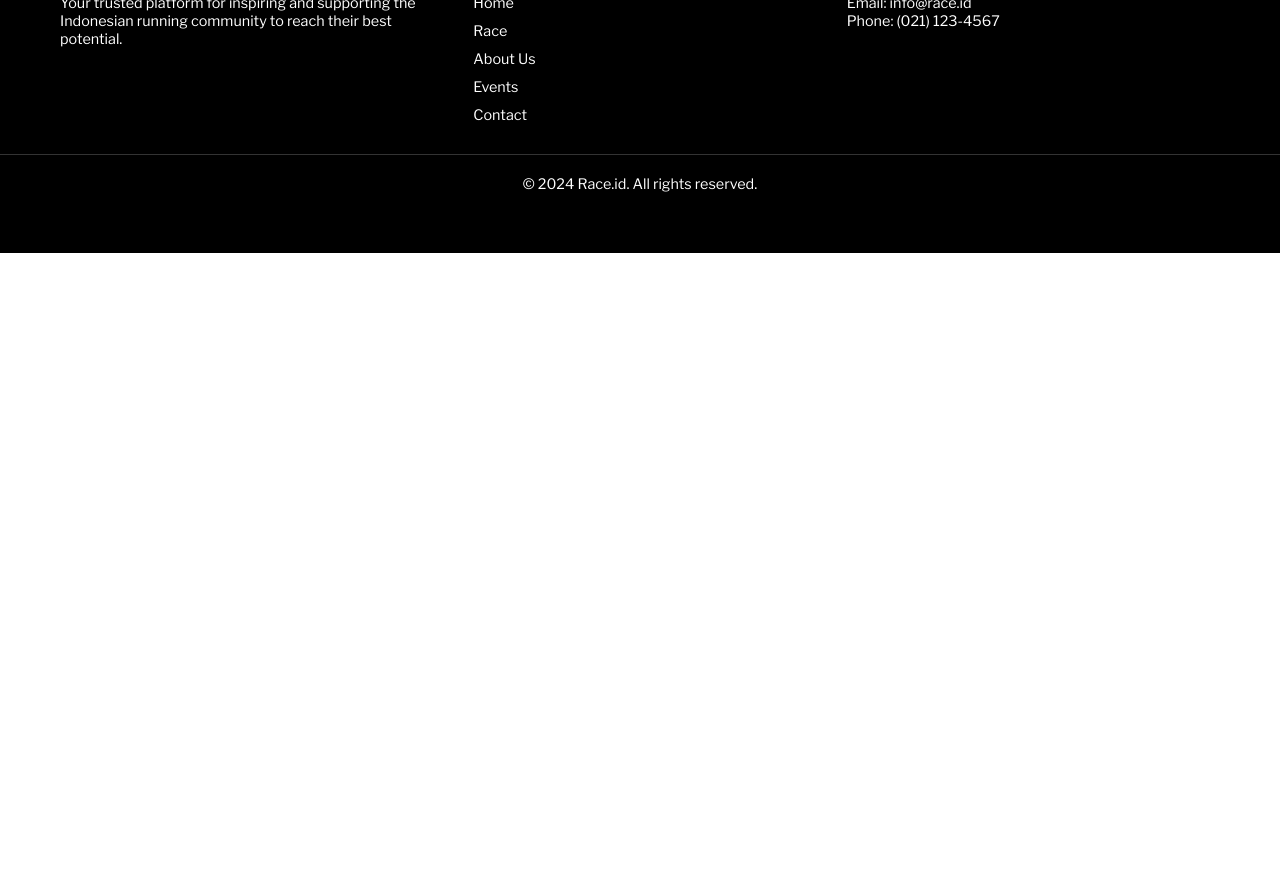
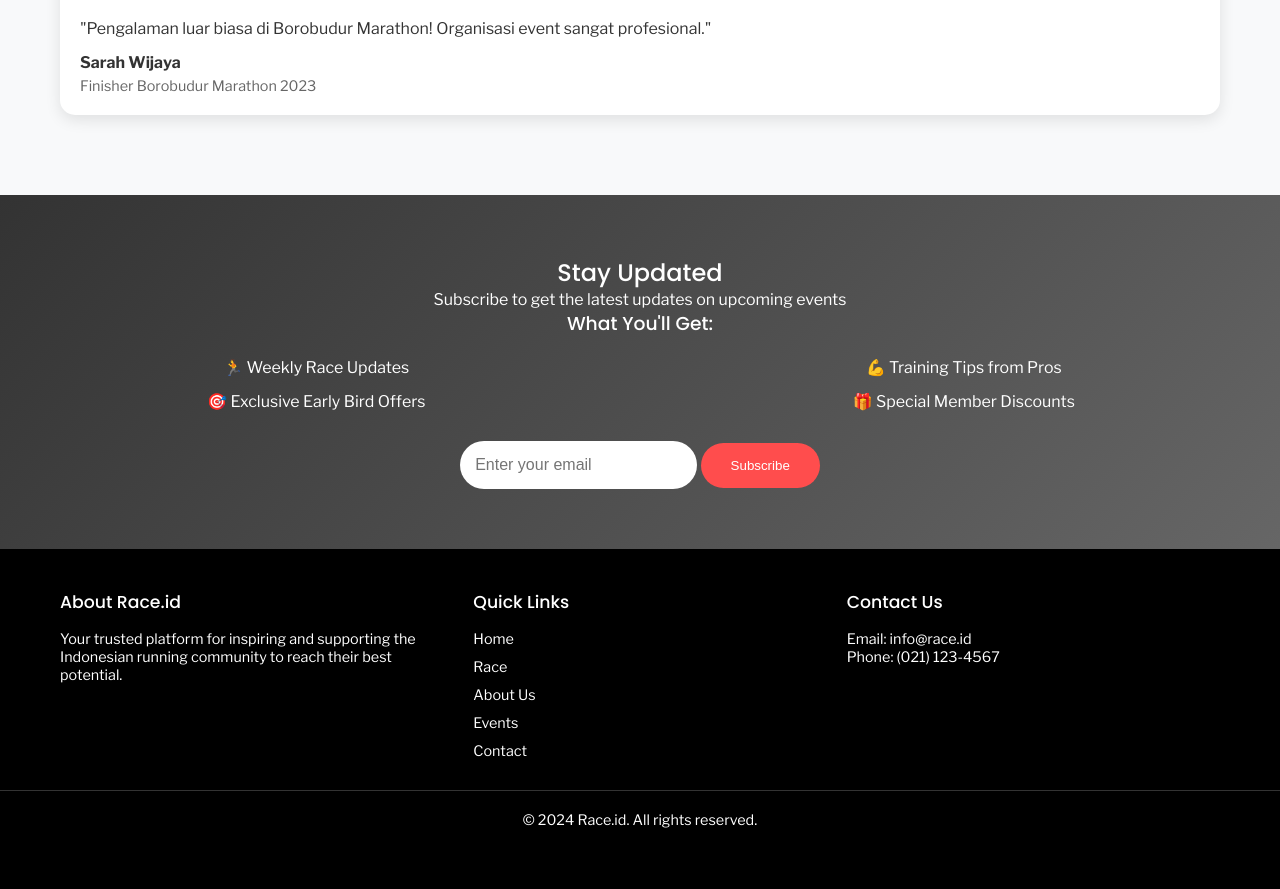
Before and after one commit to AutisticKao/Race-id-experimental-test, a PHP site: page /home.php in a window 1280 px wide. Shown: the part 1577-2466 px from the top of the page. Before the commit the page ends 1830 px from the top, so only its background shows below. Run offline with PHP 8.4, Linux system fonts and the light colour scheme.

Commit message:
Update home.php

```diff
--- a/home.php
+++ b/home.php
@@ -232,6 +232,60 @@
             margin-bottom: 10px;
         }
 
+        /* Testimonials Styles */
+        .testimonials {
+            padding: 80px 0;
+            background: #f8f9fa;
+        }
+
+        .testimonials-grid {
+            display: grid;
+            grid-template-columns: repeat(auto-fit, minmax(300px, 1fr));
+            gap: 30px;
+            max-width: 1200px;
+            margin: 0 auto;
+            padding: 0 20px;
+        }
+
+        .testimonial-card {
+            background: white;
+            border-radius: 15px;
+            overflow: hidden;
+            box-shadow: 0 5px 15px rgba(0,0,0,0.1);
+            transition: transform 0.3s ease;
+        }
+
+        .testimonial-card:hover {
+            transform: translateY(-5px);
+        }
+
+        .runner-photo {
+            width: 100%;
+            height: 200px;
+            object-fit: cover;
+        }
+
+        .testimonial-content {
+            padding: 20px;
+        }
+
+        .runner-info {
+            margin-top: 15px;
+            display: flex;
+            flex-direction: column;
+            gap: 5px;
+        }
+
+        .runner-info strong {
+            color: #333;
+        }
+
+        .runner-info span {
+            color: #666;
+            font-size: 0.9em;
+        }
+
+
         /* Newsletter */
         .newsletter-section {
             background: linear-gradient(135deg, #333, #666);
@@ -240,14 +294,28 @@
             text-align: center;
         }
 
-        .newsletter-form {
-            max-width: 500px;
+        .newsletter-preview {
+            max-width: 800px;
             margin: 30px auto;
-            display: flex;
-            gap: 10px;
+            background: rgba(255, 255, 255, 0.1);
+            border-radius: 15px;
+            padding: 30px;
         }
 
-        .newsletter-input {
+        .preview-content {
+            margin-bottom: 30px;
+        }
+
+        .preview-content ul {
+            list-style: none;
+            padding: 0;
+            display: grid;
+            grid-template-columns: repeat(2, 1fr);
+            gap: 15px;
+            margin: 20px 0;
+        }
+
+        .newsletter-form input {
             flex: 1;
             padding: 15px;
             border: none;
@@ -255,7 +323,7 @@
             font-size: 1em;
         }
 
-        .newsletter-button {
+        .newsletter-form button {
             padding: 15px 30px;
             background: #ff4d4d;
             color: white;
@@ -265,10 +333,11 @@
             transition: all 0.3s ease;
         }
 
-        .newsletter-button:hover {
+        .newsletter-form button:hover {
             background: #ff3333;
             transform: translateY(-2px);
         }
+
 
         @media (max-width: 768px) {
             .stats-container {
@@ -287,6 +356,7 @@
 </head>
 <body>
 <div class="page-content">
+
         <!-- Hero Banner -->
         <section class="hero-banner">
             <div class="banner-slider">
@@ -372,11 +442,37 @@
             </div>
         </section>
 
+        <section class="testimonials">
+                    <h2 class="section-title">Runner Stories</h2>
+                        <div class="testimonials-grid">
+                        <div class="testimonial-card">
+                        <img src="images/runners/runner1.jpg" alt="Runner" class="runner-photo">
+                        <div class="testimonial-content">
+                            <p>"Pengalaman luar biasa di Borobudur Marathon! Organisasi event sangat profesional."</p>
+                        <div class="runner-info">
+                            <strong>Sarah Wijaya</strong>
+                            <span>Finisher Borobudur Marathon 2023</span>
+                        </div>
+                    </div>
+                </div>
+            </div>
+        </section>
+
+
         <!-- Newsletter -->
         <section class="newsletter-section">
             <h2>Stay Updated</h2>
             <p>Subscribe to get the latest updates on upcoming events</p>
             <form class="newsletter-form">
+        <div class="preview-content">
+            <h3>What You'll Get:</h3>
+            <ul>
+                <li>🏃 Weekly Race Updates</li>
+                <li>💪 Training Tips from Pros</li>
+                <li>🎯 Exclusive Early Bird Offers</li>
+                <li>🎁 Special Member Discounts</li>
+            </ul>
+        </div>
                 <input type="email" class="newsletter-input" placeholder="Enter your email">
                 <button type="submit" class="newsletter-button">Subscribe</button>
             </form>
@@ -467,6 +563,58 @@ document.addEventListener('DOMContentLoaded', function() {
     counters.forEach(counter => observer.observe(counter));
 });
 
+document.addEventListener('DOMContentLoaded', function() {
+    // Newsletter Form Handling
+    const newsletterForm = document.querySelector('.newsletter-form');
+    newsletterForm.addEventListener('submit', function(e) {
+        e.preventDefault();
+        const email = this.querySelector('input[type="email"]').value;
+
+        if (validateEmail(email)) {
+            // Add success animation
+            const button = this.querySelector('button');
+            button.innerHTML = '✓ Subscribed!';
+            button.style.backgroundColor = '#4CAF50';
+
+            // Reset after 2 seconds
+            setTimeout(() => {
+                button.innerHTML = 'Subscribe Now';
+                button.style.backgroundColor = '';
+                this.reset();
+            }, 2000);
+        }
+    });
+
+    // Testimonials Animation
+    const testimonialCards = document.querySelectorAll('.testimonial-card');
+    const observerOptions = {
+        threshold: 0.2,
+        rootMargin: '0px'
+    };
+
+    const observer = new IntersectionObserver((entries) => {
+        entries.forEach(entry => {
+            if (entry.isIntersecting) {
+                entry.target.style.opacity = '1';
+                entry.target.style.transform = 'translateY(0)';
+            }
+        });
+    }, observerOptions);
+
+    testimonialCards.forEach(card => {
+        card.style.opacity = '0';
+        card.style.transform = 'translateY(20px)';
+        card.style.transition = 'all 0.6s ease-out';
+        observer.observe(card);
+    });
+
+    // Email validation helper
+    function validateEmail(email) {
+        return /^[^\s@]+@[^\s@]+\.[^\s@]+$/.test(email);
+    }
+});
+
+
     </script>
 </body>
 </html>
```
